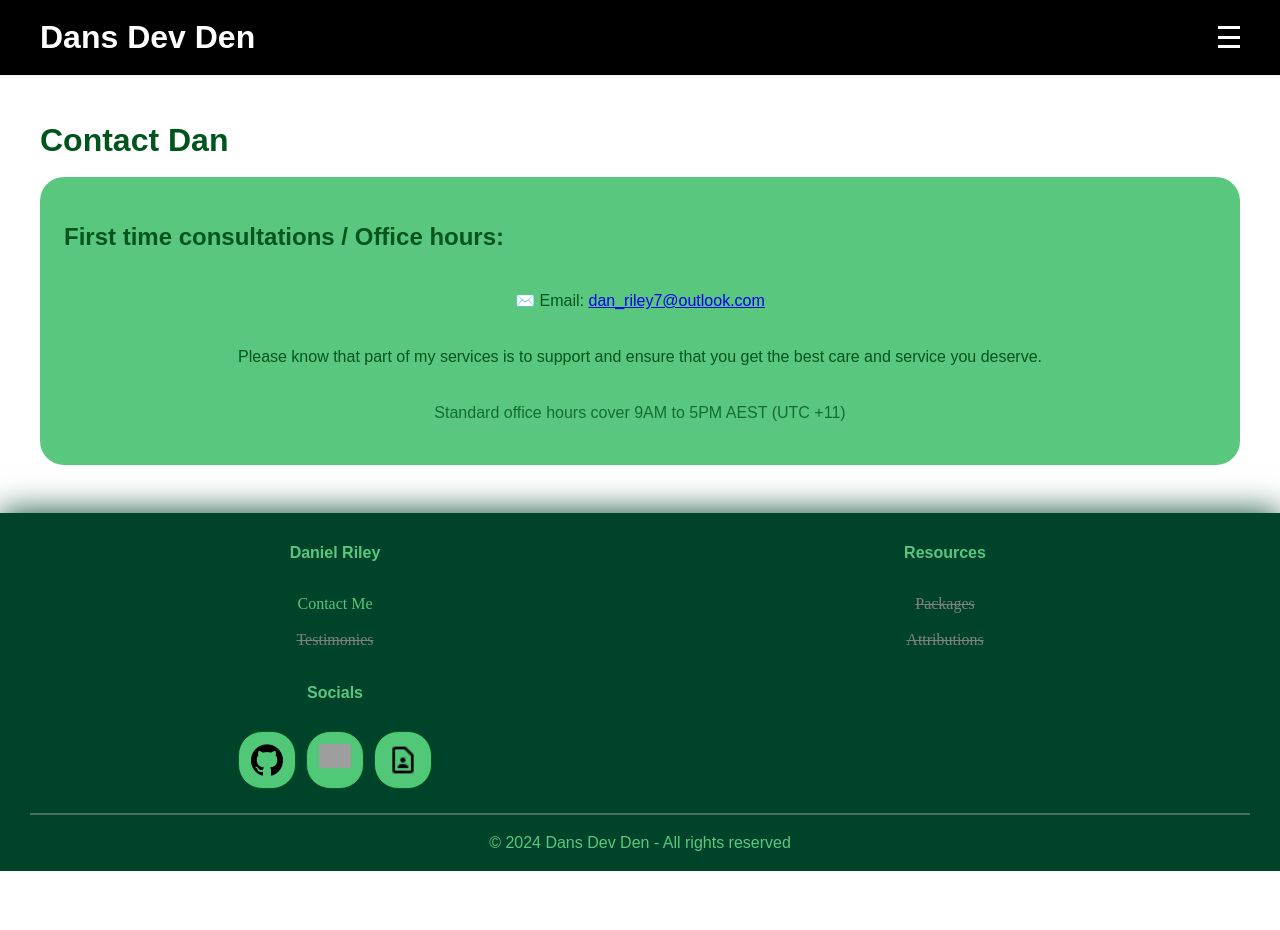
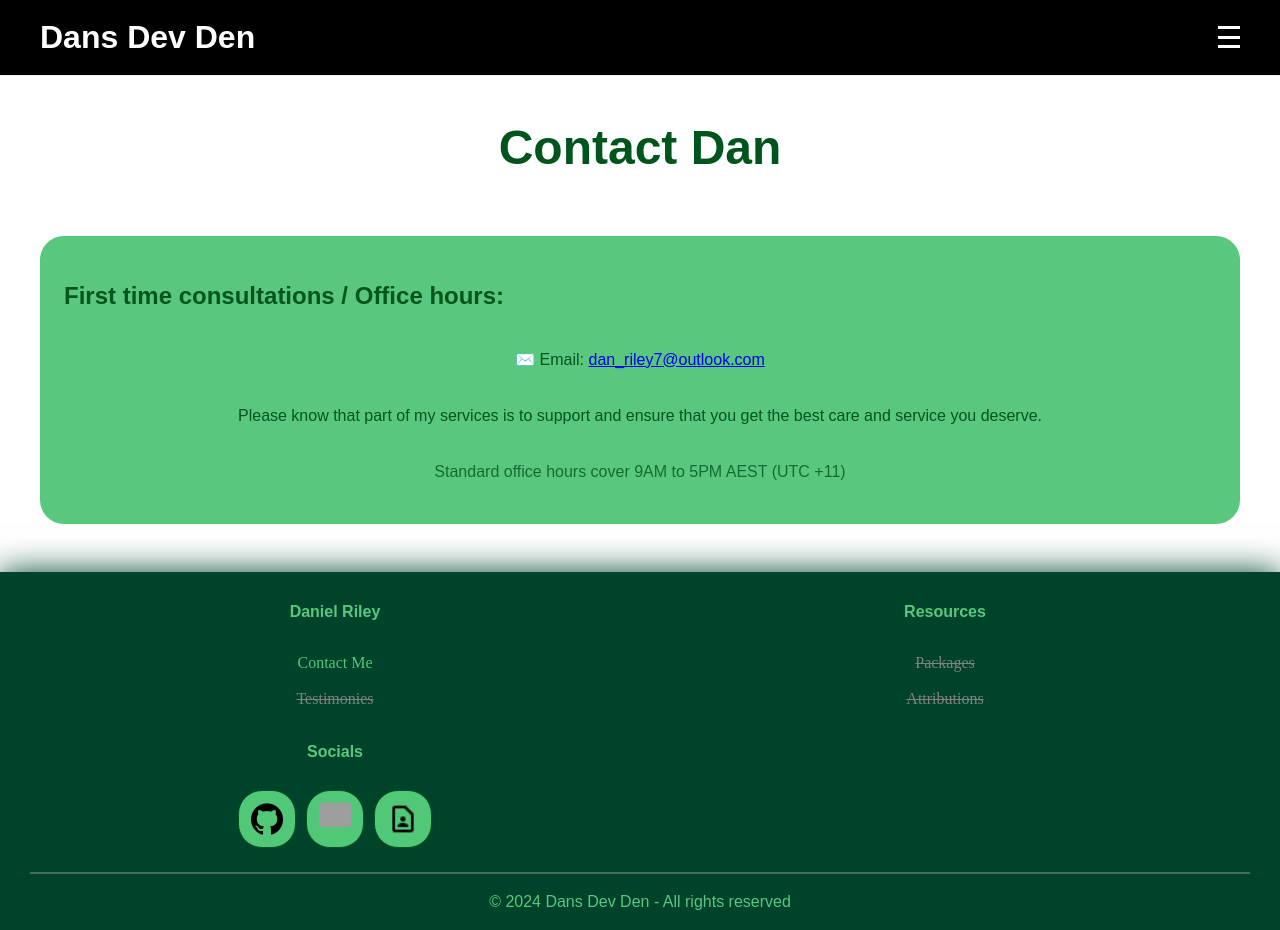
Before and after one commit to danriley11/DansDevDen, a React (Vite) app: page /contact in a window 1280 px wide. Before the commit the page ends 871 px from the top, so only its background shows below. Built offline with nearby package versions, Linux system fonts and the light colour scheme; grey boxes are pictures that could not be loaded.

Commit message:
Update Contact header

```diff
--- a/src/pages/contact/Contact.tsx
+++ b/src/pages/contact/Contact.tsx
@@ -1,7 +1,8 @@
 import { CenterAlign, Margin } from '../../components/core/spacing';
-import { Heading1, Heading2, P } from '../../components/core/typography';
+import { Heading2, P } from '../../components/core/typography';
 import { Container } from '../../components/pageStructure/Container.styles';
 import { NavBacking } from '../../components/pageStructure/header/Navbar.styles';
+import { PageHeader } from '../../components/pageStructure/header/PageHeading.styles';
 import ContactWrapper, { ContactNote } from './Contact.styles';
 
 const Contact = () => {
@@ -10,7 +11,7 @@ const Contact = () => {
       <NavBacking />
 
       <Margin top={48} bottom={48}>
-        <Heading1>Contact Dan</Heading1>
+        <PageHeader>Contact Dan</PageHeader>
 
         <ContactWrapper>
           <Heading2>First time consultations / Office hours:</Heading2>
```
